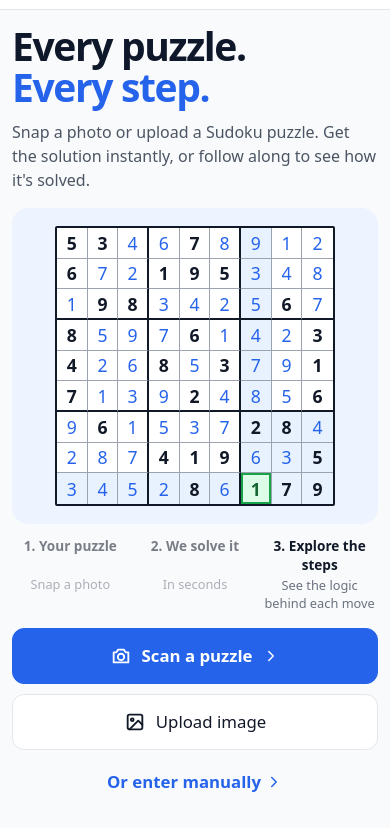
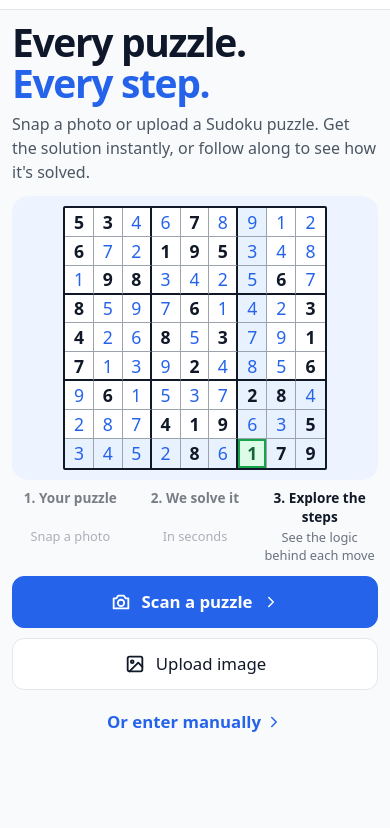
Before and after one commit to bradsmith712/sudoku-solver, a website built with Vite: page index.html in a window 390 px wide. Shown: the part 42-870 px from the top of the page. After the commit the page ends 844 px from the top, so only its background shows below. Built offline with nearby package versions, Linux system fonts and the light colour scheme.

Commit message:
stretch-landing: keep home buttons above the fold with wider fonts
CI failed "home layout at 390px": with the Linux runner's wider fonts,
"Or enter manually" ended at 848.9px of an 844px viewport (about 834px on
macOS). The mobile home is tightened (gaps, hero padding, 264px board,
52px buttons): the link now ends at 774px locally and 794px with Verdana
as a wide-font stand-in. Tablet and desktop sizes are unchanged.

Also pause the hero animation when Scan or Upload is tapped, so the vision
code loads without it while the user picks a photo, and resume it if the
picker is cancelled. Measured at 4x it uses about 2% of the main thread,
so this is hygiene, not the cause of the CI perf failure (see next commit).

Co-Authored-By: Claude Opus 5.5 <noreply@anthropic.com>

```diff
--- a/src/ui/app.ts
+++ b/src/ui/app.ts
@@ -224,6 +224,11 @@ export function mountApp(root: HTMLElement): void {
   const cameraInput = createPhotoInput(true, startScan);
   const uploadInput = createPhotoInput(false, startScan);
   root.append(cameraInput, uploadInput);
+  for (const input of [cameraInput, uploadInput]) {
+    input.addEventListener("cancel", () => {
+      if (screen === "home") hero.start();
+    });
+  }
 
   function setMessage(text: string, kind: "" | "error" | "success" | "warning" | "hint" = "") {
     message.textContent = text;
@@ -341,6 +346,8 @@ export function mountApp(root: HTMLElement): void {
       showError("offline");
       return;
     }
+    // Free the main thread for loading the vision code while the user picks a photo.
+    hero.stop();
     preloadScanner();
     (camera ? cameraInput : uploadInput).click();
   }
--- a/src/ui/style.css
+++ b/src/ui/style.css
@@ -344,10 +344,10 @@ button.primary {
 
 /* ---- home (docs/mockups-home.png) ---- */
 
+/* Phone sizes keep all three buttons above the fold at 390x844, with room for wider fonts. */
 .home {
   display: grid;
-  gap: 16px;
-  padding-top: 4px;
+  gap: 12px;
 }
 
 .home h1 {
@@ -365,7 +365,7 @@ button.primary {
 }
 
 .home-copy p {
-  margin: 12px 0 0;
+  margin: 8px 0 0;
   color: #4b5563;
   font-size: 1rem;
   line-height: 1.5;
@@ -381,7 +381,7 @@ button.primary {
   align-items: center;
   justify-content: center;
   gap: 10px;
-  min-height: 56px;
+  min-height: 52px;
   border-radius: 12px;
   font-size: 1.05rem;
 }
@@ -403,7 +403,7 @@ button.primary {
   position: relative;
   display: grid;
   place-items: center;
-  padding: 18px 0;
+  padding: 10px 0;
   border-radius: 16px;
   background: #eef4ff;
   perspective: 900px;
@@ -423,7 +423,7 @@ button.primary {
 }
 
 .hero .board {
-  width: 280px;
+  width: 264px;
   max-width: 100%;
   border-radius: 2px;
   transition:
@@ -464,7 +464,7 @@ button.primary {
   display: grid;
   grid-template-columns: repeat(3, 1fr);
   gap: 8px;
-  margin: 12px 0 0;
+  margin: 8px 0 0;
   padding: 0;
   list-style: none;
   text-align: center;
```
